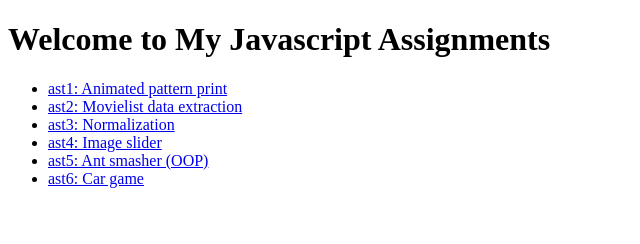
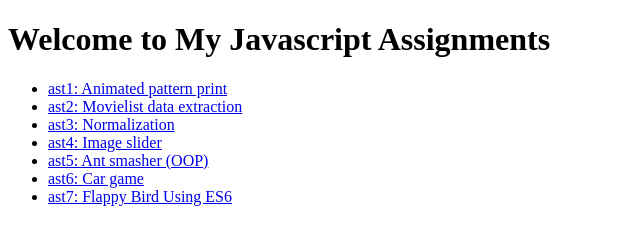
Before and after one commit to shradhaN/shradhaN.github.io, a plain HTML site: page js-experiments/index.html in a window 1280 px wide. Shown: the whole page, without its empty margins (0-640 px from the left). Drawn offline with Linux system fonts and the light colour scheme.

Commit message:
Add link to Flappy bird in js-experiments index.html

```diff
--- a/js-experiments/index.html
+++ b/js-experiments/index.html
@@ -12,6 +12,7 @@
 		<li><a href="https://shradhan.github.io/js-experiments/ast4/">ast4: Image slider</a></li>
 		<li><a href="https://shradhan.github.io/js-experiments/ast5/">ast5: Ant smasher (OOP)</a></li>
 		<li><a href="https://shradhan.github.io/js-experiments/ast6/">ast6: Car game</a></li>
+<li><a href="https://shradhan.github.io/js-experiments/ast7/">ast7: Flappy Bird Using ES6</a></li>
 	</ul>
 </body>
 </html>
```
